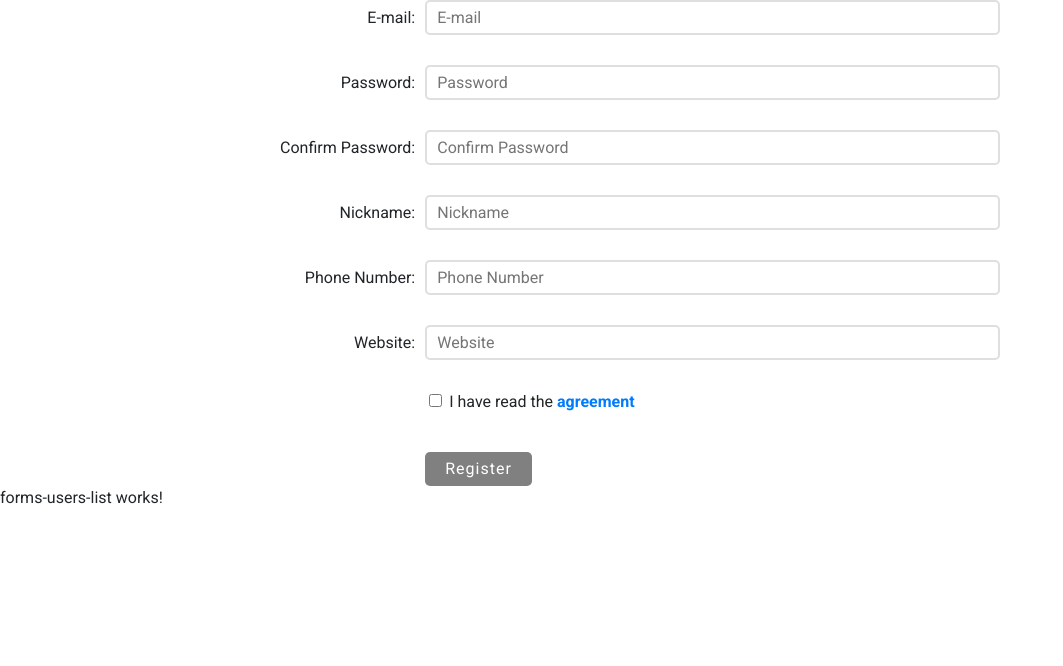
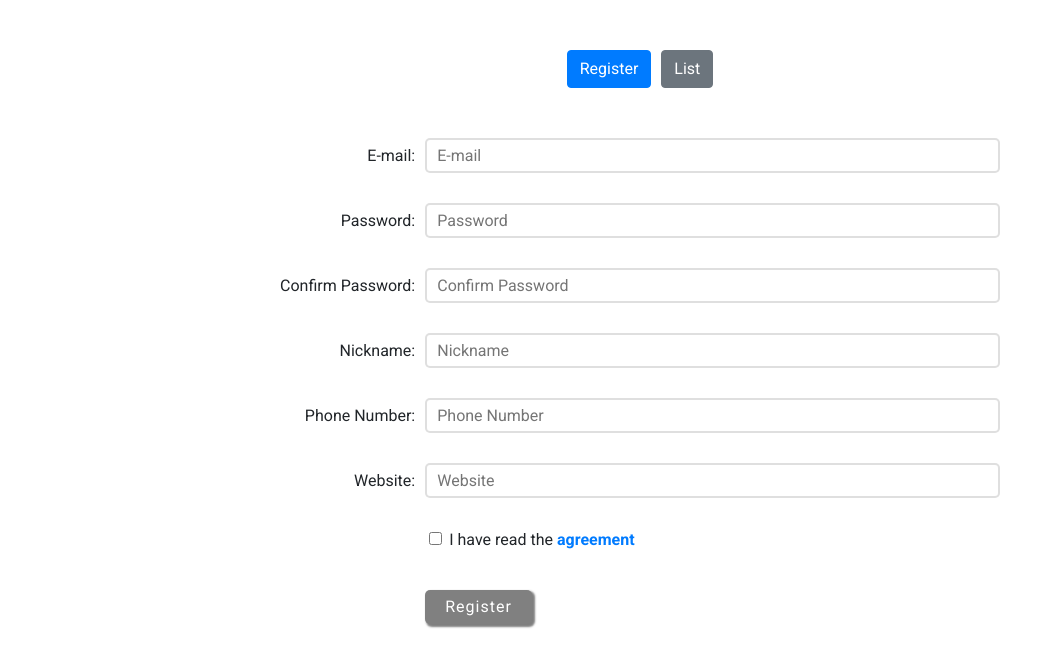
Before and after one commit to LukeSamkharadze/practice-angular, an Angular app: page / in a window 1280 px wide. Shown: the top 666 px of the page, without its empty margins (0-1063 px from the left). Built offline with nearby package versions, Linux system fonts and the light colour scheme.

Commit message:
feat(forms): switch between pages

```diff
--- a/src/app/forms/forms-register/forms-register.component.scss
+++ b/src/app/forms/forms-register/forms-register.component.scss
@@ -43,7 +43,7 @@ $alert-background-color: wheat;
         top: $input-height;
         height: 35px;
         background-color: white;
-        box-shadow: 0 0 5px 0.5px hsla(0, 0%, 0%, 0.5);
+        box-shadow: 2px 2px 2px 1px hsla(0, 0%, 0%, 0.5);
         border-radius: 5px;
         white-space: nowrap;
         background-color: $alert-background-color;
@@ -88,6 +88,7 @@ $alert-background-color: wheat;
       border: none;
       border-radius: 5px;
       letter-spacing: 1px;
+      box-shadow: 2px 2px 2px 1px hsla(0, 0%, 0%, 0.5);
     }
 
     >button:disabled,
--- a/src/app/forms/forms.component.html
+++ b/src/app/forms/forms.component.html
@@ -1,2 +1,9 @@
-<app-forms-register></app-forms-register>
-<app-forms-users-list></app-forms-users-list>
+<div class="main-container">
+  <div class="button-container">
+    <button class="btn btn-{{current==='register'? 'primary' : 'secondary'}}"
+      (click)="current='register'">Register</button>
+    <button class="btn btn-{{current==='list'? 'primary' : 'secondary'}}" (click)="current='list'">List</button>
+  </div>
+  <app-forms-register *ngIf="current === 'register'"></app-forms-register>
+  <app-forms-users-list *ngIf="current === 'list'"></app-forms-users-list>
+</div>
--- a/src/app/forms/forms.component.scss
+++ b/src/app/forms/forms.component.scss
@@ -0,0 +1,14 @@
+.main-container
+{
+  padding: 50px;
+  display: flex;
+  gap: 50px;
+  flex-direction: column;
+
+  >.button-container
+  {
+    display: flex;
+    gap: 10px;
+    justify-content: center;
+  }
+}
--- a/src/app/forms/forms.component.ts
+++ b/src/app/forms/forms.component.ts
@@ -1,10 +1,12 @@
 import { Component } from '@angular/core';
+
+type ComponentType = "register" | "list";
 
 @Component({
   selector: 'app-forms',
   templateUrl: './forms.component.html',
   styleUrls: ['./forms.component.scss']
 })
-export class FormsComponent{
-  constructor() { }
+export class FormsComponent {
+  current: ComponentType = "register";
 }
```
